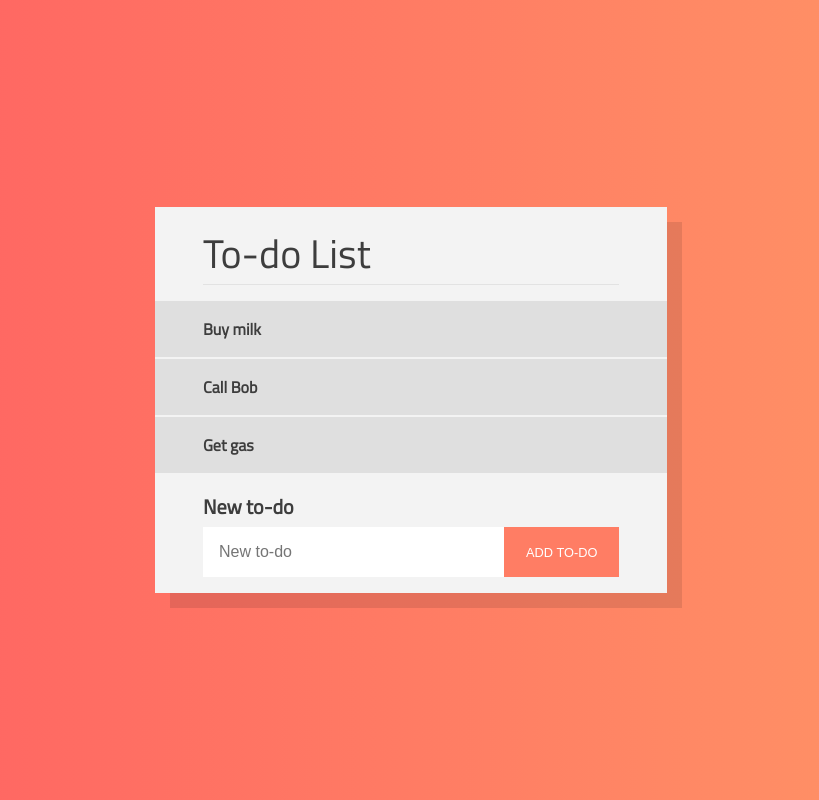
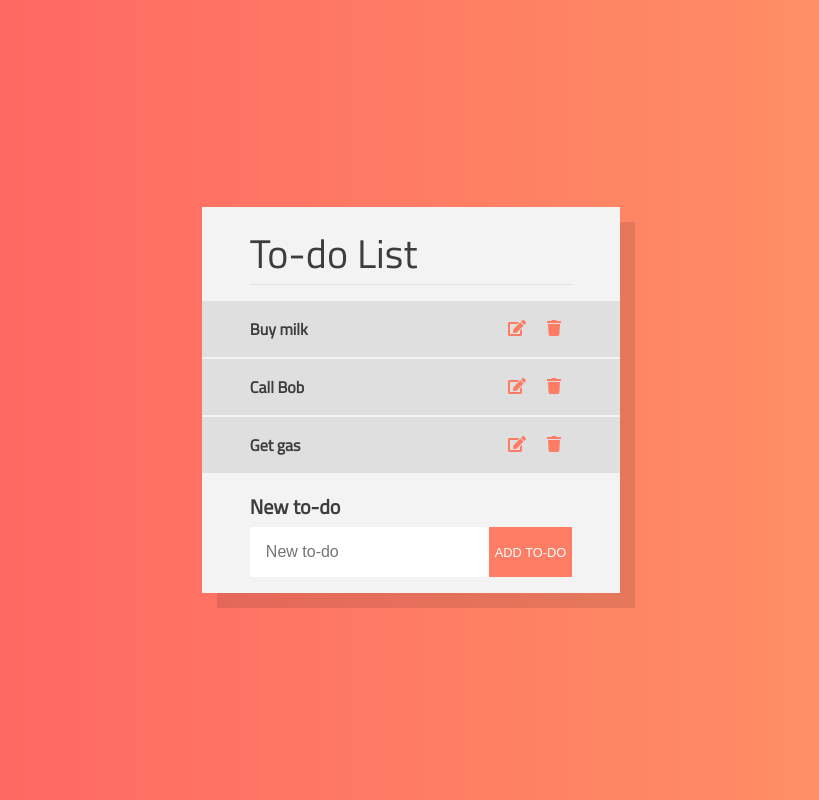
Before and after one commit to TomTilly/Todo-list, a React (Create React App) app: page / in a window 1280 px wide. Shown: the whole page, without its empty margins (229-1048 px from the left). Built offline with nearby package versions, Linux system fonts and the light colour scheme; the HTML template or start-up script is replaced by a standard one.

Commit message:
add edit and trash symbols to todos

```diff
--- a/package.json
+++ b/package.json
@@ -3,6 +3,9 @@
   "version": "0.1.0",
   "private": true,
   "dependencies": {
+    "@fortawesome/fontawesome-svg-core": "^1.2.21",
+    "@fortawesome/free-solid-svg-icons": "^5.10.1",
+    "@fortawesome/react-fontawesome": "^0.1.4",
     "react": "^16.9.0",
     "react-dom": "^16.9.0",
     "react-scripts": "3.1.0"
--- a/src/ToDo.css
+++ b/src/ToDo.css
@@ -3,4 +3,17 @@
   background: rgba(0, 0, 0, 0.082);
   margin-bottom: 2px;
   font-weight: bold;
+  display: flex;
 }
+
+.ToDo-item {
+  flex: 10;
+}
+
+.ToDo-button {
+  flex: 1;
+  background: none;
+  border: none;
+  font-size: 1rem;
+  color: #FF7C64;
+}
--- a/src/ToDo.js
+++ b/src/ToDo.js
@@ -1,5 +1,7 @@
 import React, { Component } from 'react';
 import './ToDo.css';
+import { FontAwesomeIcon } from '@fortawesome/react-fontawesome';
+import { faEdit, faTrash } from '@fortawesome/free-solid-svg-icons';
 
 class ToDo extends Component {
   static defaultProps = {
@@ -8,7 +10,9 @@ class ToDo extends Component {
   render() {
     return (
       <li className="ToDo">
-        {this.props.toDo}
+        <span className="ToDo-item">{this.props.toDo}</span>
+        <button className="ToDo-button"><FontAwesomeIcon icon={faEdit} /></button>
+        <button className="ToDo-button"><FontAwesomeIcon icon={faTrash} /></button>
       </li>
     )
   }
--- a/src/ToDoList.css
+++ b/src/ToDoList.css
@@ -1,7 +1,7 @@
 .ToDoList {
   background: rgb(243, 243, 243);
   box-shadow: 15px 15px 0 rgba(0,0,0,0.1);
-  min-width: 40%;
+  min-width: 30%;
 }
 
 .ToDoList-title {
```
Also changed, not shown: 1 other file (tests, documents, lock files or other folders).
